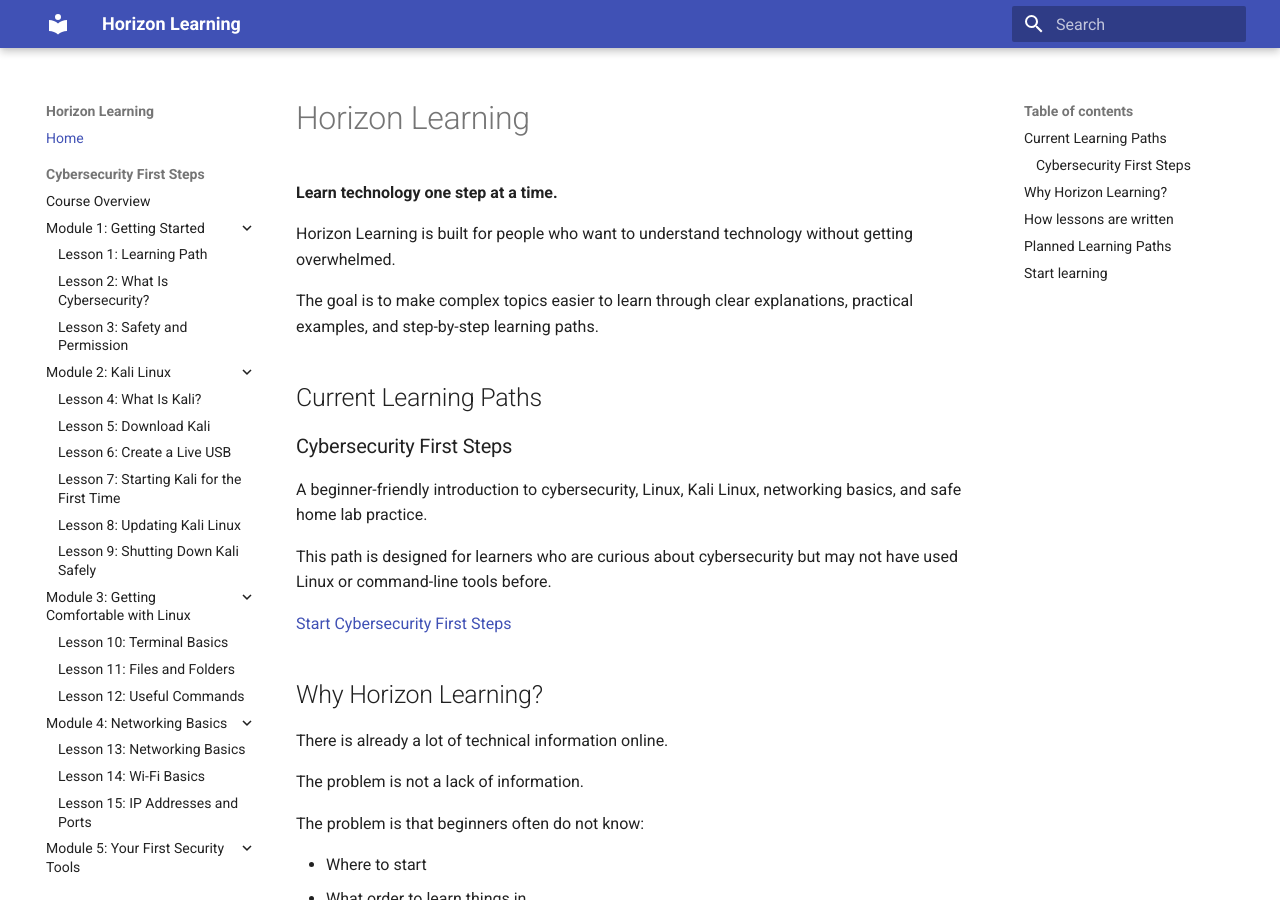
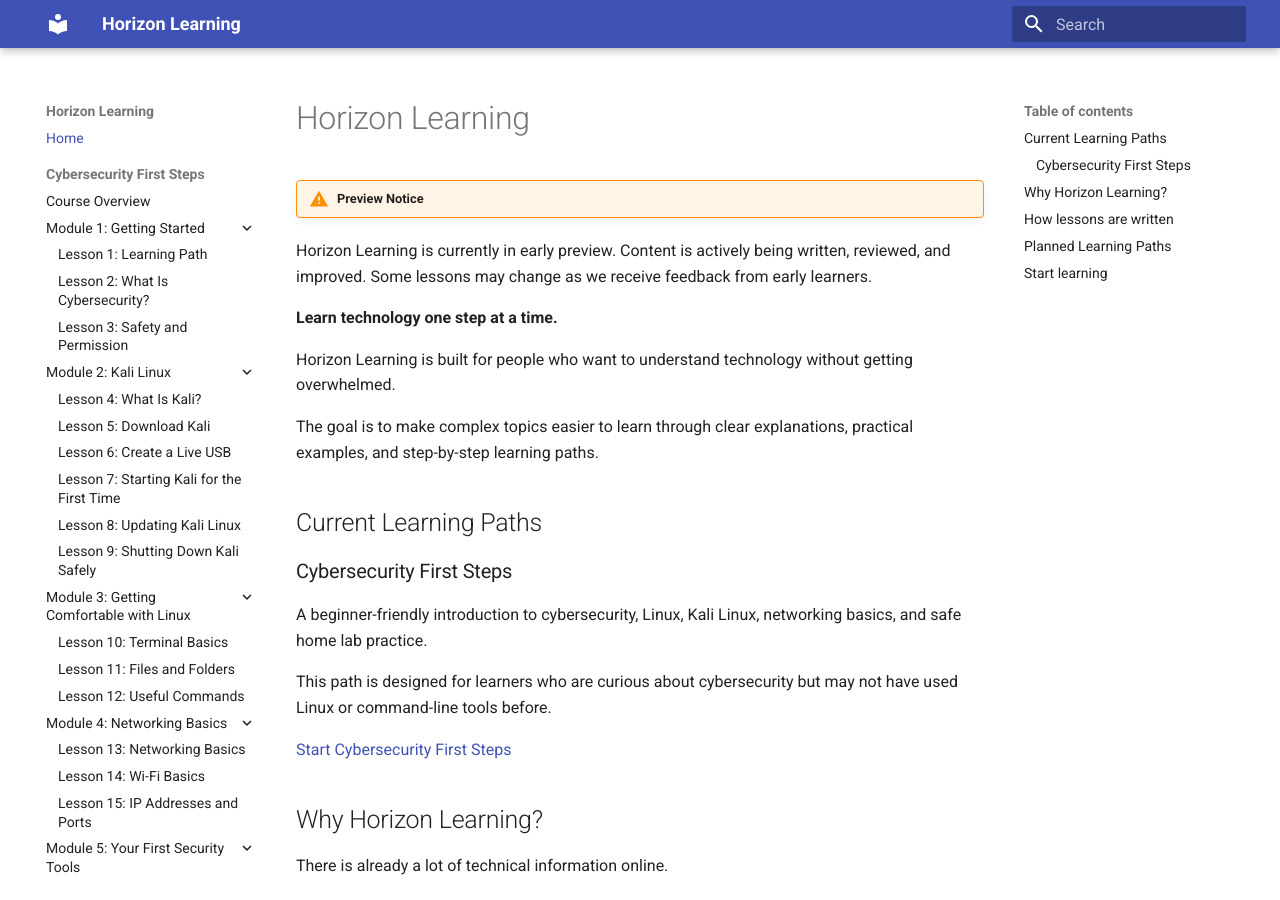
Before and after one commit to horizontechdevelopment-droid/horizon-learning, an MkDocs documentation site: the page built from docs/index.md, in a window 1280 px wide and 900 px high. Built offline with MkDocs 1.6.1 and Material for MkDocs 9.7.7, drawn with Linux system fonts in a browser that asks for light colours.

Commit message:
Add early preview notices

```diff
--- a/docs/index.md
+++ b/docs/index.md
@@ -1,4 +1,8 @@
 # Horizon Learning
+
+!!! warning "Preview Notice"
+Horizon Learning is currently in early preview.
+Content is actively being written, reviewed, and improved. Some lessons may change as we receive feedback from early learners.
 
 **Learn technology one step at a time.**
 
```
Also changed, not shown: docs/cybersecurity-first-steps/index.md (+4 -0 lines).
